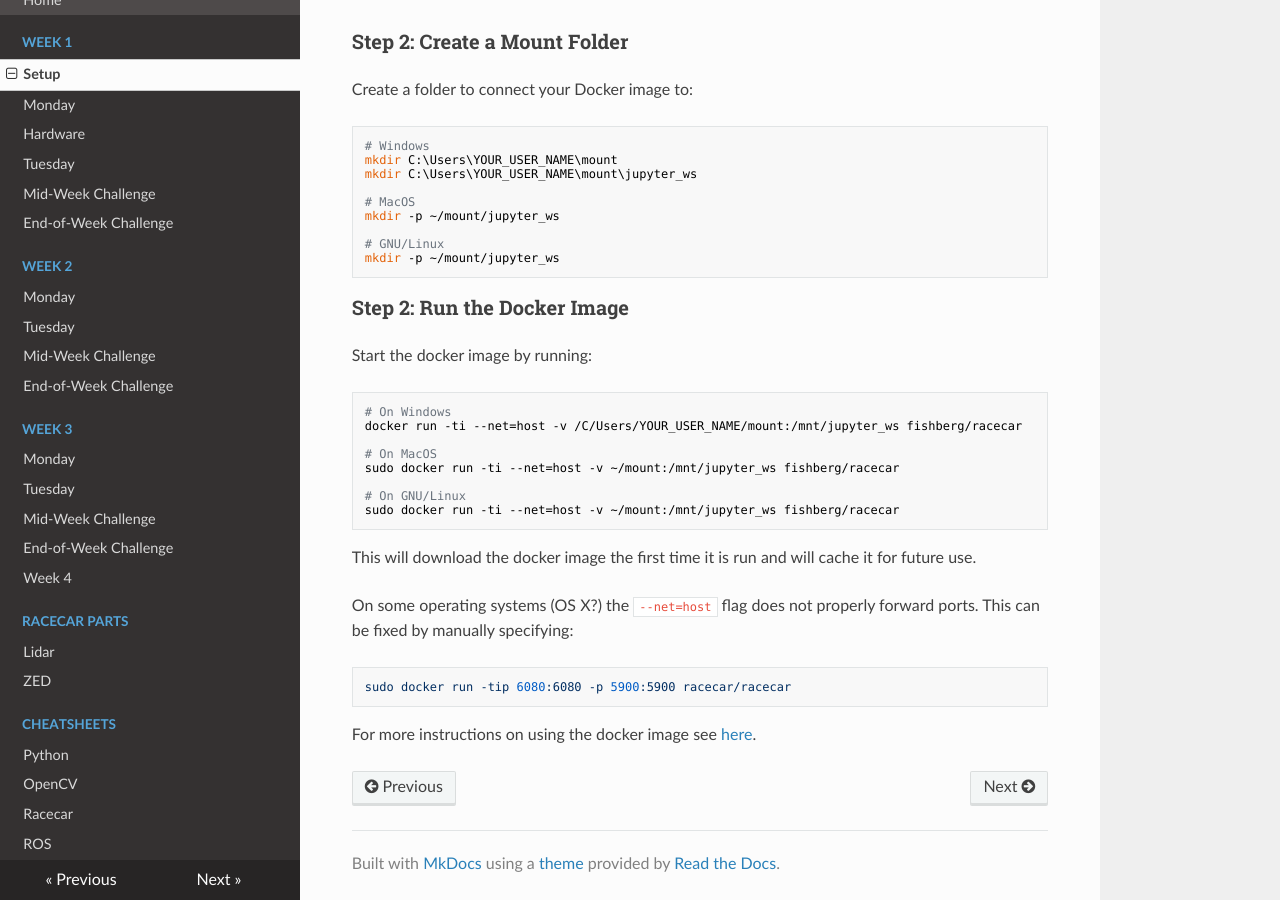
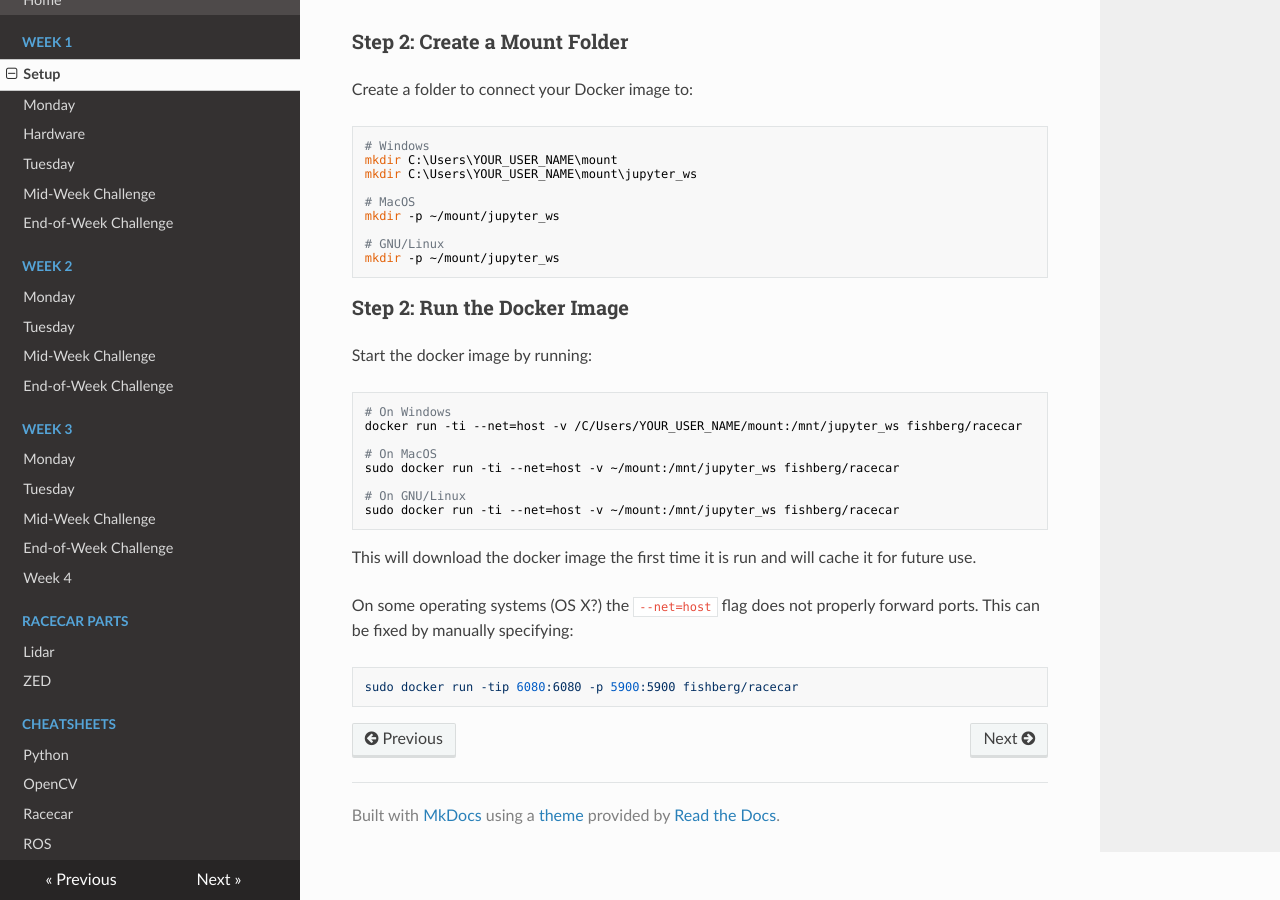
Before and after one commit to ChrisLindland/racecar-website, an MkDocs documentation site: the page built from docs/week1/01_monday/setup.md, in a window 1280 px wide and 900 px high, scrolled down 2327 px. Built offline with MkDocs 1.6.1, drawn with Linux system fonts in a browser that asks for light colours; nearby versions of some CDN libraries.

Commit message:
updated Mac docker instructions

```diff
--- a/docs/week1/01_monday/setup.md
+++ b/docs/week1/01_monday/setup.md
@@ -119,6 +119,4 @@ This will download the docker image the first time it is run and will cache it f
 
 On some operating systems (OS X?) the `--net=host` flag does not properly forward ports. This can be fixed by manually specifying:
 
-    sudo docker run -tip 6080:6080 -p 5900:5900 racecar/racecar
-
-For more instructions on using the docker image see [here](https://github.com/mit-racecar/racecar_docker/blob/master/README.md).
+    sudo docker run -tip 6080:6080 -p 5900:5900 fishberg/racecar
```
